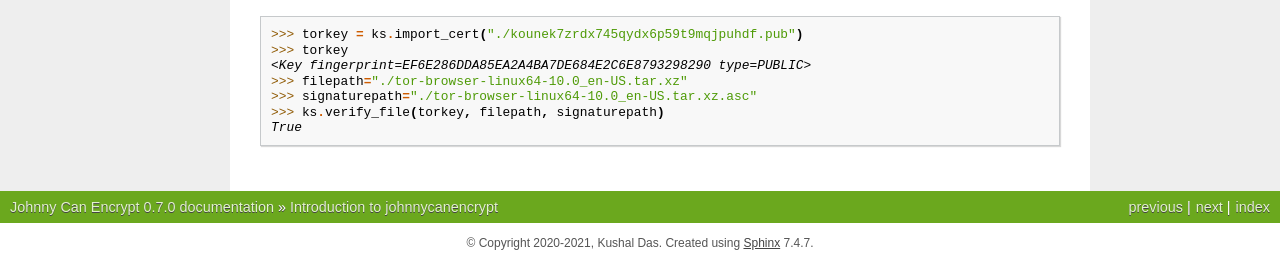
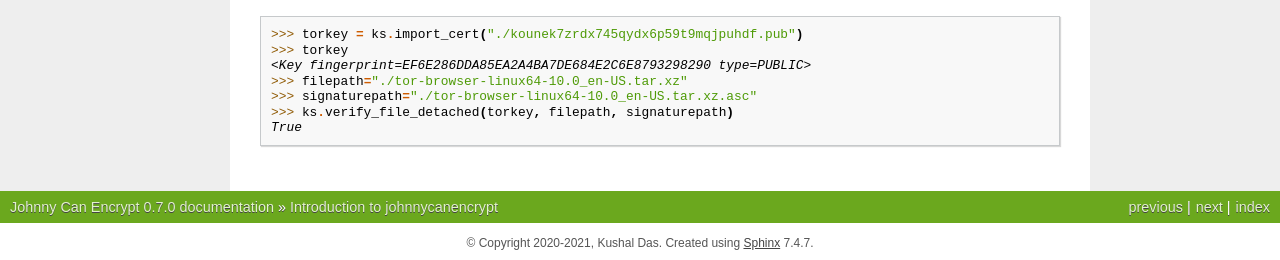
Before and after one commit to kushaldas/johnnycanencrypt, a Sphinx documentation site: the page built from docs/introduction.rst, in a window 1280 px wide. Shown: the part 1482-1742 px from the top of the page. Built offline with Sphinx 7.4.7, drawn with Linux system fonts in a browser that asks for light colours.

Commit message:
Updates intro example

```diff
--- a/docs/introduction.rst
+++ b/docs/introduction.rst
@@ -94,5 +94,5 @@ Now let us import the key and verify.
         <Key fingerprint=EF6E286DDA85EA2A4BA7DE684E2C6E8793298290 type=PUBLIC>
         >>> filepath="./tor-browser-linux64-10.0_en-US.tar.xz"
         >>> signaturepath="./tor-browser-linux64-10.0_en-US.tar.xz.asc"
-        >>> ks.verify_file(torkey, filepath, signaturepath)
+        >>> ks.verify_file_detached(torkey, filepath, signaturepath)
         True
```
